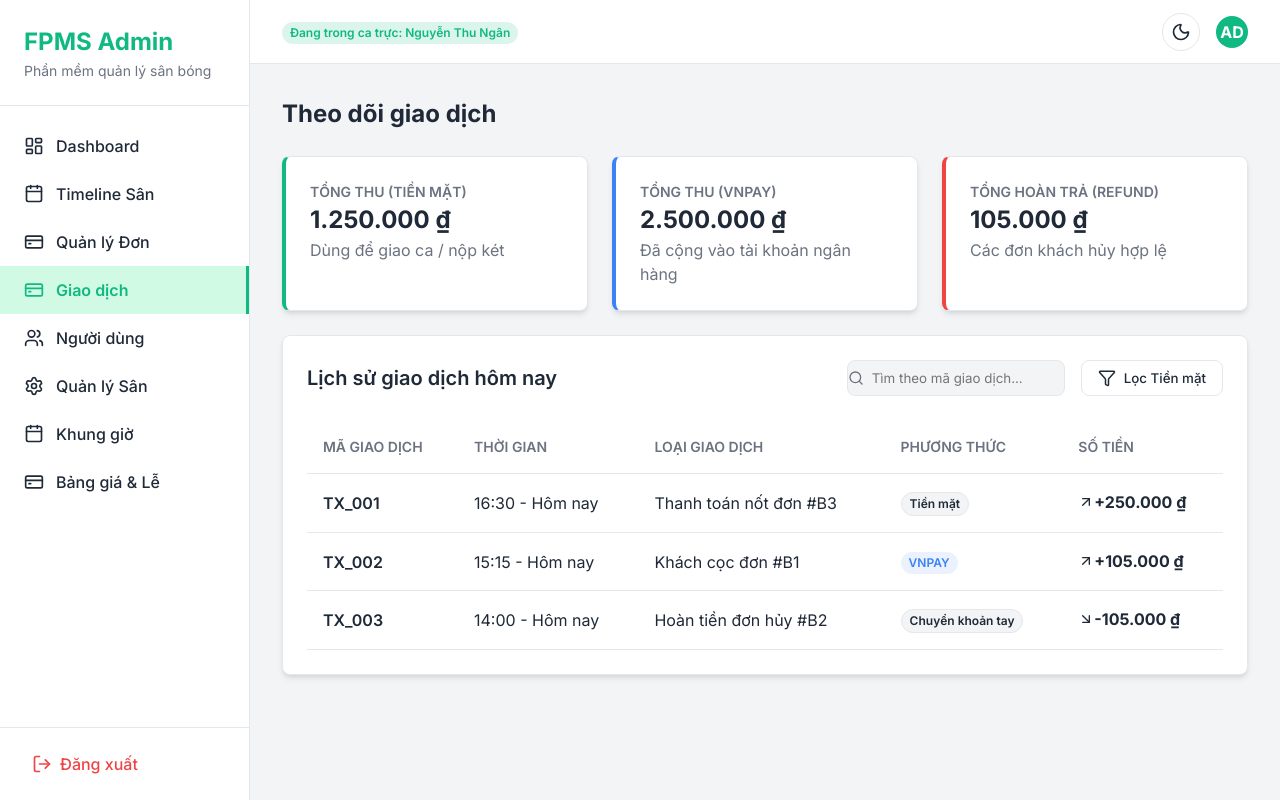
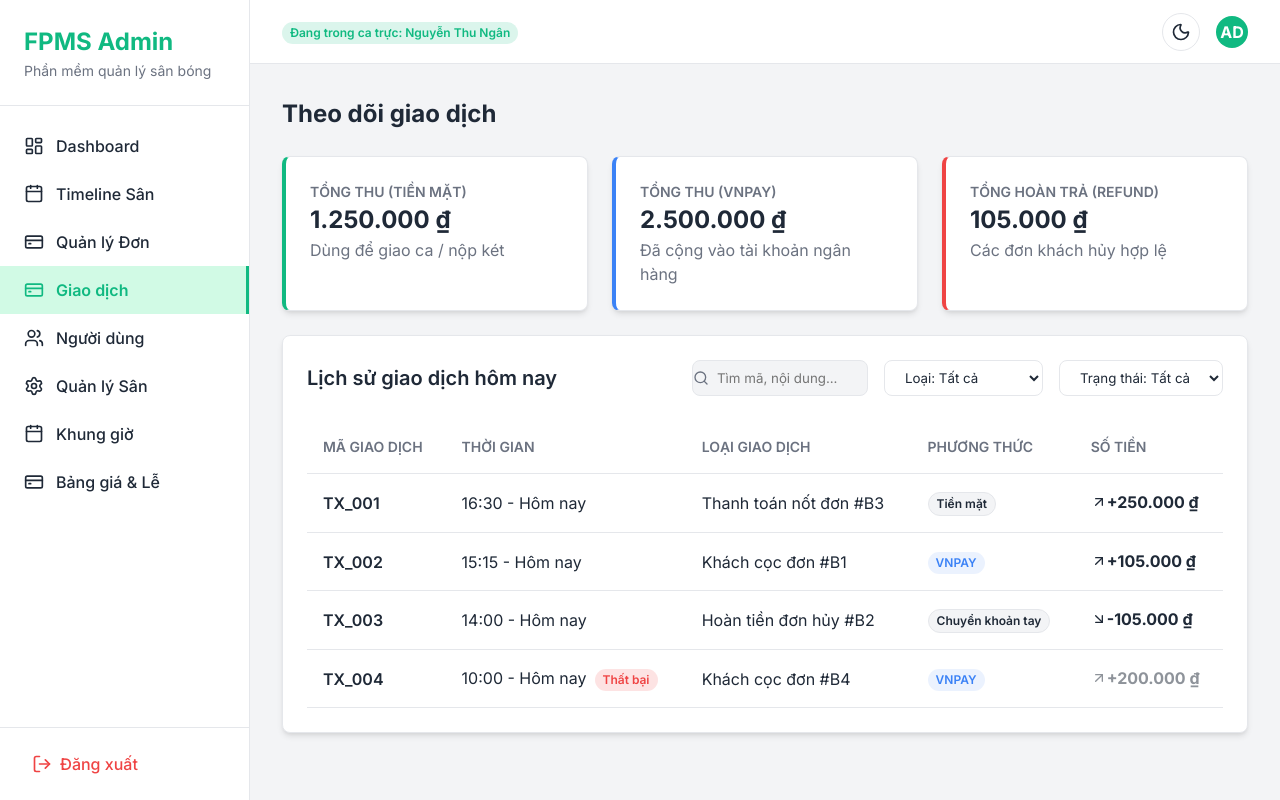
Before and after one commit to ngkhson/FPMS_Design, a React (Vite) app in the folder frontend/: page /admin/transactions in a window 1280 px wide. Built offline with nearby package versions, Linux system fonts and the light colour scheme.

Commit message:
add filter

```diff
--- a/frontend/src/pages/MyBookings.tsx
+++ b/frontend/src/pages/MyBookings.tsx
@@ -1,8 +1,11 @@
-import React from 'react';
+import React, { useState } from 'react';
 import { mockBookings, mockPitches, mockTimeSlots } from '../mocks/mockData';
 import { Search } from 'lucide-react';
 
 const MyBookings: React.FC = () => {
+  const [activeTab, setActiveTab] = useState('ALL'); // ALL, UPCOMING, HISTORY
+  const [searchTerm, setSearchTerm] = useState('');
+
   const formatPrice = (price: number) => {
     return new Intl.NumberFormat('vi-VN', { style: 'currency', currency: 'VND' }).format(price);
   };
@@ -18,6 +21,16 @@ const MyBookings: React.FC = () => {
     }
   };
 
+  const filteredBookings = mockBookings.filter(b => {
+    if (activeTab === 'UPCOMING' && b.status !== 'CONFIRMED' && b.status !== 'IN_PROGRESS' && b.status !== 'PENDING_CANCEL') return false;
+    if (activeTab === 'HISTORY' && b.status !== 'COMPLETED' && b.status !== 'CANCELLED') return false;
+
+    if (searchTerm) {
+      if (!b.id.toLowerCase().includes(searchTerm.toLowerCase())) return false;
+    }
+    return true;
+  });
+
   return (
     <div>
       <h1 className="text-2xl font-bold mb-6">Đơn đặt sân của tôi</h1>
@@ -25,16 +38,36 @@ const MyBookings: React.FC = () => {
       <div className="card mb-6">
         <div className="flex items-center justify-between mb-4">
           <div className="flex gap-4">
-            <button className="font-semibold px-4 py-2" style={{ borderBottom: '2px solid var(--color-primary)', color: 'var(--color-primary)' }}>Tất cả</button>
-            <button className="font-semibold px-4 py-2 text-muted hover:text-base transition">Sắp tới</button>
-            <button className="font-semibold px-4 py-2 text-muted hover:text-base transition">Lịch sử</button>
+            <button
+              className={`font-semibold px-4 py-2 ${activeTab === 'ALL' ? '' : 'text-muted hover:text-base transition'}`}
+              style={activeTab === 'ALL' ? { borderBottom: '2px solid var(--color-primary)', color: 'var(--color-primary)' } : {}}
+              onClick={() => setActiveTab('ALL')}
+            >
+              Tất cả
+            </button>
+            <button
+              className={`font-semibold px-4 py-2 ${activeTab === 'UPCOMING' ? '' : 'text-muted hover:text-base transition'}`}
+              style={activeTab === 'UPCOMING' ? { borderBottom: '2px solid var(--color-primary)', color: 'var(--color-primary)' } : {}}
+              onClick={() => setActiveTab('UPCOMING')}
+            >
+              Sắp tới
+            </button>
+            <button
+              className={`font-semibold px-4 py-2 ${activeTab === 'HISTORY' ? '' : 'text-muted hover:text-base transition'}`}
+              style={activeTab === 'HISTORY' ? { borderBottom: '2px solid var(--color-primary)', color: 'var(--color-primary)' } : {}}
+              onClick={() => setActiveTab('HISTORY')}
+            >
+              Lịch sử
+            </button>
           </div>
 
           <div className="flex items-center gap-2 px-3 py-2" style={{ border: '1px solid var(--color-border)', borderRadius: 'var(--radius-md)', backgroundColor: 'var(--color-bg-base)' }}>
             <Search size={16} className="text-muted" />
             <input
               type="text"
-              placeholder="Tìm kiếm..."
+              placeholder="Tìm theo mã đơn..."
+              value={searchTerm}
+              onChange={(e) => setSearchTerm(e.target.value)}
               style={{ background: 'transparent', border: 'none', outline: 'none', color: 'var(--color-text-base)', fontFamily: 'inherit' }}
             />
           </div>
@@ -53,7 +86,7 @@ const MyBookings: React.FC = () => {
               </tr>
             </thead>
             <tbody>
-              {mockBookings.map((booking) => {
+              {filteredBookings.map((booking) => {
                 const pitch = mockPitches.find(p => p.id === booking.pitchId);
                 const slot = mockTimeSlots.find(t => t.id === booking.timeSlotId);
 
--- a/frontend/src/pages/admin/AdminBookings.tsx
+++ b/frontend/src/pages/admin/AdminBookings.tsx
@@ -4,6 +4,8 @@ import { Search, Filter, Calendar } from 'lucide-react';
 
 const AdminBookings: React.FC = () => {
   const [activeTab, setActiveTab] = useState('ALL'); // ALL, PENDING_CANCEL, IN_PROGRESS
+  const [searchTerm, setSearchTerm] = useState('');
+  const [pitchFilter, setPitchFilter] = useState('ALL');
 
   const formatPrice = (price: number) => {
     return new Intl.NumberFormat('vi-VN', { style: 'currency', currency: 'VND' }).format(price);
@@ -21,9 +23,24 @@ const AdminBookings: React.FC = () => {
   };
 
   const filteredBookings = mockBookings.filter(b => {
-    if (activeTab === 'ALL') return true;
-    if (activeTab === 'PENDING_CANCEL') return b.status === 'PENDING_CANCEL';
-    if (activeTab === 'IN_PROGRESS') return b.status === 'IN_PROGRESS';
+    // Tab Filter
+    if (activeTab === 'PENDING_CANCEL' && b.status !== 'PENDING_CANCEL') return false;
+    if (activeTab === 'IN_PROGRESS' && b.status !== 'IN_PROGRESS') return false;
+
+    // Search Filter
+    if (searchTerm) {
+      const term = searchTerm.toLowerCase();
+      if (!b.id.toLowerCase().includes(term) && !b.customerName.toLowerCase().includes(term)) {
+        return false;
+      }
+    }
+
+    // Pitch Type Filter
+    if (pitchFilter !== 'ALL') {
+      const pitch = mockPitches.find(p => p.id === b.pitchId);
+      if (pitch?.type !== pitchFilter) return false;
+    }
+
     return true;
   });
 
@@ -60,10 +77,31 @@ const AdminBookings: React.FC = () => {
 
           <div className="flex gap-4">
             <div className="flex items-center gap-2 px-3 py-2" style={{ border: '1px solid var(--color-border)', borderRadius: 'var(--radius-md)', backgroundColor: 'var(--color-bg-base)' }}>
+              <Search size={16} className="text-muted" />
+              <input
+                type="text"
+                placeholder="Tìm mã đơn, tên khách..."
+                value={searchTerm}
+                onChange={(e) => setSearchTerm(e.target.value)}
+                style={{ background: 'transparent', border: 'none', outline: 'none', color: 'var(--color-text-base)', fontFamily: 'inherit', width: '180px' }}
+              />
+            </div>
+
+            <select
+              className="btn btn-secondary"
+              style={{ fontWeight: 'normal', fontFamily: 'inherit', outline: 'none', border: '1px solid var(--color-border)' }}
+              value={pitchFilter}
+              onChange={(e) => setPitchFilter(e.target.value)}
+            >
+              <option value="ALL">Loại sân: Tất cả</option>
+              <option value="5">Sân 5 người</option>
+              <option value="7">Sân 7 người</option>
+            </select>
+
+            <div className="flex items-center gap-2 px-3 py-2" style={{ border: '1px solid var(--color-border)', borderRadius: 'var(--radius-md)', backgroundColor: 'var(--color-bg-base)' }}>
               <Calendar size={16} className="text-muted" />
               <input type="date" style={{ background: 'transparent', border: 'none', outline: 'none', color: 'var(--color-text-base)', fontFamily: 'inherit' }} />
             </div>
-            <button className="btn btn-secondary"><Filter size={18} /> Lọc</button>
           </div>
         </div>
 
--- a/frontend/src/pages/admin/AdminPitches.tsx
+++ b/frontend/src/pages/admin/AdminPitches.tsx
@@ -1,8 +1,18 @@
-import React from 'react';
+import React, { useState } from 'react';
 import { Search, Plus, Edit, Settings } from 'lucide-react';
 import { mockPitches } from '../../mocks/mockData';
 
 const AdminPitches: React.FC = () => {
+  const [searchTerm, setSearchTerm] = useState('');
+  const [typeFilter, setTypeFilter] = useState('ALL');
+  const [statusFilter, setStatusFilter] = useState('ALL');
+
+  const filteredPitches = mockPitches.filter(pitch => {
+    if (searchTerm && !pitch.name.toLowerCase().includes(searchTerm.toLowerCase())) return false;
+    if (typeFilter !== 'ALL' && pitch.type !== typeFilter) return false;
+    if (statusFilter !== 'ALL' && pitch.status !== statusFilter) return false;
+    return true;
+  });
   return (
     <div>
       <div className="flex justify-between items-center mb-6">
@@ -14,19 +24,19 @@ const AdminPitches: React.FC = () => {
         <div className="flex justify-between items-center mb-6">
           <div className="flex items-center gap-2 px-3 py-2" style={{ border: '1px solid var(--color-border)', borderRadius: 'var(--radius-md)', backgroundColor: 'var(--color-bg-base)', width: '300px' }}>
             <Search size={16} className="text-muted" />
-            <input type="text" placeholder="Tìm theo tên sân..." style={{ background: 'transparent', border: 'none', outline: 'none', color: 'var(--color-text-base)', fontFamily: 'inherit', width: '100%' }} />
+            <input type="text" placeholder="Tìm theo tên sân..." value={searchTerm} onChange={(e) => setSearchTerm(e.target.value)} style={{ background: 'transparent', border: 'none', outline: 'none', color: 'var(--color-text-base)', fontFamily: 'inherit', width: '100%' }} />
           </div>
 
           <div className="flex gap-2">
-            <select className="px-3 py-2" style={{ border: '1px solid var(--color-border)', borderRadius: 'var(--radius-md)', backgroundColor: 'var(--color-bg-base)', color: 'var(--color-text-base)', outline: 'none' }}>
-              <option>Tất cả loại sân</option>
-              <option>Sân 5 người</option>
-              <option>Sân 7 người</option>
+            <select className="px-3 py-2" value={typeFilter} onChange={(e) => setTypeFilter(e.target.value)} style={{ border: '1px solid var(--color-border)', borderRadius: 'var(--radius-md)', backgroundColor: 'var(--color-bg-base)', color: 'var(--color-text-base)', outline: 'none' }}>
+              <option value="ALL">Tất cả loại sân</option>
+              <option value="5">Sân 5 người</option>
+              <option value="7">Sân 7 người</option>
             </select>
-            <select className="px-3 py-2" style={{ border: '1px solid var(--color-border)', borderRadius: 'var(--radius-md)', backgroundColor: 'var(--color-bg-base)', color: 'var(--color-text-base)', outline: 'none' }}>
-              <option>Tất cả trạng thái</option>
-              <option>Đang hoạt động (AVAILABLE)</option>
-              <option>Bảo trì (MAINTENANCE)</option>
+            <select className="px-3 py-2" value={statusFilter} onChange={(e) => setStatusFilter(e.target.value)} style={{ border: '1px solid var(--color-border)', borderRadius: 'var(--radius-md)', backgroundColor: 'var(--color-bg-base)', color: 'var(--color-text-base)', outline: 'none' }}>
+              <option value="ALL">Tất cả trạng thái</option>
+              <option value="AVAILABLE">Đang hoạt động (AVAILABLE)</option>
+              <option value="MAINTENANCE">Bảo trì (MAINTENANCE)</option>
             </select>
           </div>
         </div>
@@ -42,7 +52,7 @@ const AdminPitches: React.FC = () => {
               </tr>
             </thead>
             <tbody>
-              {mockPitches.map((pitch) => (
+              {filteredPitches.map((pitch) => (
                 <tr key={pitch.id} style={{ borderBottom: '1px solid var(--color-border)' }}>
                   <td className="p-4 font-semibold">
                     {pitch.name}
--- a/frontend/src/pages/admin/AdminTransactions.tsx
+++ b/frontend/src/pages/admin/AdminTransactions.tsx
@@ -1,7 +1,26 @@
-import React from 'react';
+import React, { useState } from 'react';
 import { Search, Filter, ArrowUpRight, ArrowDownRight } from 'lucide-react';
 
 const AdminTransactions: React.FC = () => {
+  const [searchTerm, setSearchTerm] = useState('');
+  const [typeFilter, setTypeFilter] = useState('ALL');
+  const [statusFilter, setStatusFilter] = useState('ALL');
+
+  const mockTransactions = [
+    { id: 'TX_001', time: '16:30 - Hôm nay', desc: 'Thanh toán nốt đơn #B3', method: 'Tiền mặt', amount: 250000, type: 'IN', status: 'SUCCESS' },
+    { id: 'TX_002', time: '15:15 - Hôm nay', desc: 'Khách cọc đơn #B1', method: 'VNPAY', amount: 105000, type: 'IN', status: 'SUCCESS' },
+    { id: 'TX_003', time: '14:00 - Hôm nay', desc: 'Hoàn tiền đơn hủy #B2', method: 'Chuyển khoản tay', amount: 105000, type: 'OUT', status: 'SUCCESS' },
+    { id: 'TX_004', time: '10:00 - Hôm nay', desc: 'Khách cọc đơn #B4', method: 'VNPAY', amount: 200000, type: 'IN', status: 'FAILED' },
+  ];
+
+  const filteredTransactions = mockTransactions.filter(tx => {
+    if (searchTerm && !tx.id.toLowerCase().includes(searchTerm.toLowerCase()) && !tx.desc.toLowerCase().includes(searchTerm.toLowerCase())) {
+      return false;
+    }
+    if (typeFilter !== 'ALL' && tx.type !== typeFilter) return false;
+    if (statusFilter !== 'ALL' && tx.status !== statusFilter) return false;
+    return true;
+  });
   const formatPrice = (price: number) => {
     return new Intl.NumberFormat('vi-VN', { style: 'currency', currency: 'VND' }).format(price);
   };
@@ -38,9 +57,36 @@ const AdminTransactions: React.FC = () => {
           <div className="flex gap-4">
             <div className="flex items-center gap-2 px-3 py-2" style={{ border: '1px solid var(--color-border)', borderRadius: 'var(--radius-md)', backgroundColor: 'var(--color-bg-base)' }}>
               <Search size={16} className="text-muted" />
-              <input type="text" placeholder="Tìm theo mã giao dịch..." style={{ background: 'transparent', border: 'none', outline: 'none', color: 'var(--color-text-base)', fontFamily: 'inherit' }} />
+              <input
+                type="text"
+                placeholder="Tìm mã, nội dung..."
+                value={searchTerm}
+                onChange={(e) => setSearchTerm(e.target.value)}
+                style={{ background: 'transparent', border: 'none', outline: 'none', color: 'var(--color-text-base)', fontFamily: 'inherit', width: '150px' }}
+              />
             </div>
-            <button className="btn btn-secondary"><Filter size={18} /> Lọc Tiền mặt</button>
+
+            <select
+              className="btn btn-secondary"
+              style={{ fontWeight: 'normal', fontFamily: 'inherit', outline: 'none', border: '1px solid var(--color-border)' }}
+              value={typeFilter}
+              onChange={(e) => setTypeFilter(e.target.value)}
+            >
+              <option value="ALL">Loại: Tất cả</option>
+              <option value="IN">Tiền thu (IN)</option>
+              <option value="OUT">Tiền hoàn (OUT)</option>
+            </select>
+
+            <select
+              className="btn btn-secondary"
+              style={{ fontWeight: 'normal', fontFamily: 'inherit', outline: 'none', border: '1px solid var(--color-border)' }}
+              value={statusFilter}
+              onChange={(e) => setStatusFilter(e.target.value)}
+            >
+              <option value="ALL">Trạng thái: Tất cả</option>
+              <option value="SUCCESS">Thành công</option>
+              <option value="FAILED">Thất bại</option>
+            </select>
           </div>
         </div>
 
@@ -56,33 +102,25 @@ const AdminTransactions: React.FC = () => {
               </tr>
             </thead>
             <tbody>
-              <tr style={{ borderBottom: '1px solid var(--color-border)' }}>
-                <td className="p-4 font-semibold">TX_001</td>
-                <td className="p-4">16:30 - Hôm nay</td>
-                <td className="p-4">Thanh toán nốt đơn #B3</td>
-                <td className="p-4"><span className="badge" style={{ backgroundColor: 'var(--color-bg-base)', border: '1px solid var(--color-border)' }}>Tiền mặt</span></td>
-                <td className="p-4 font-bold text-success text-right flex items-center justify-end gap-1">
-                  <ArrowUpRight size={16} /> +{formatPrice(250000)}
-                </td>
-              </tr>
-              <tr style={{ borderBottom: '1px solid var(--color-border)' }}>
-                <td className="p-4 font-semibold">TX_002</td>
-                <td className="p-4">15:15 - Hôm nay</td>
-                <td className="p-4">Khách cọc đơn #B1</td>
-                <td className="p-4"><span className="badge badge-secondary" style={{ backgroundColor: 'rgba(59, 130, 246, 0.1)', color: 'var(--color-secondary)' }}>VNPAY</span></td>
-                <td className="p-4 font-bold text-success text-right flex items-center justify-end gap-1">
-                  <ArrowUpRight size={16} /> +{formatPrice(105000)}
-                </td>
-              </tr>
-              <tr style={{ borderBottom: '1px solid var(--color-border)' }}>
-                <td className="p-4 font-semibold">TX_003</td>
-                <td className="p-4">14:00 - Hôm nay</td>
-                <td className="p-4">Hoàn tiền đơn hủy #B2</td>
-                <td className="p-4"><span className="badge" style={{ backgroundColor: 'var(--color-bg-base)', border: '1px solid var(--color-border)' }}>Chuyển khoản tay</span></td>
-                <td className="p-4 font-bold text-danger text-right flex items-center justify-end gap-1">
-                  <ArrowDownRight size={16} /> -{formatPrice(105000)}
-                </td>
-              </tr>
+              {filteredTransactions.map(tx => (
+                <tr key={tx.id} style={{ borderBottom: '1px solid var(--color-border)' }}>
+                  <td className="p-4 font-semibold">{tx.id}</td>
+                  <td className="p-4">
+                    {tx.time}
+                    {tx.status === 'FAILED' && <span className="badge badge-danger ml-2" style={{ marginLeft: '8px' }}>Thất bại</span>}
+                  </td>
+                  <td className="p-4">{tx.desc}</td>
+                  <td className="p-4">
+                    <span className={`badge ${tx.method === 'VNPAY' ? 'badge-secondary' : ''}`} style={tx.method === 'VNPAY' ? { backgroundColor: 'rgba(59, 130, 246, 0.1)', color: 'var(--color-secondary)' } : { backgroundColor: 'var(--color-bg-base)', border: '1px solid var(--color-border)' }}>
+                      {tx.method}
+                    </span>
+                  </td>
+                  <td className={`p-4 font-bold text-right flex items-center justify-end gap-1 ${tx.type === 'IN' ? 'text-success' : 'text-danger'} ${tx.status === 'FAILED' ? 'opacity-50' : ''}`} style={tx.status === 'FAILED' ? { opacity: 0.5 } : {}}>
+                    {tx.type === 'IN' ? <ArrowUpRight size={16} /> : <ArrowDownRight size={16} />}
+                    {tx.type === 'IN' ? '+' : '-'}{formatPrice(tx.amount)}
+                  </td>
+                </tr>
+              ))}
             </tbody>
           </table>
         </div>
--- a/frontend/src/pages/admin/AdminUsers.tsx
+++ b/frontend/src/pages/admin/AdminUsers.tsx
@@ -1,13 +1,28 @@
-import React from 'react';
+import React, { useState } from 'react';
 import { Search, MoreVertical, Shield, ShieldAlert, UserX, UserCheck } from 'lucide-react';
 
 const AdminUsers: React.FC = () => {
+  const [searchTerm, setSearchTerm] = useState('');
+  const [roleFilter, setRoleFilter] = useState('ALL');
+  const [statusFilter, setStatusFilter] = useState('ALL');
   const users = [
     { id: 'U001', name: 'Nguyễn Văn A', email: 'nguyenvana@gmail.com', phone: '0987654321', role: 'CUSTOMER', status: 'ACTIVE' },
     { id: 'U002', name: 'Trần Thị B', email: 'tranthib@gmail.com', phone: '0912345678', role: 'CUSTOMER', status: 'LOCKED' },
     { id: 'U003', name: 'Nguyễn Thu Ngân', email: 'ngan.staff@fpms.com', phone: '0909090909', role: 'STAFF', status: 'ACTIVE' },
     { id: 'U004', name: 'Phạm Minh Admin', email: 'admin@fpms.com', phone: '0888888888', role: 'ADMIN', status: 'ACTIVE' },
   ];
+
+  const filteredUsers = users.filter(u => {
+    if (searchTerm) {
+      const term = searchTerm.toLowerCase();
+      if (!u.name.toLowerCase().includes(term) && !u.email.toLowerCase().includes(term) && !u.phone.includes(term)) {
+        return false;
+      }
+    }
+    if (roleFilter !== 'ALL' && u.role !== roleFilter) return false;
+    if (statusFilter !== 'ALL' && u.status !== statusFilter) return false;
+    return true;
+  });
 
   return (
     <div>
@@ -20,15 +35,21 @@ const AdminUsers: React.FC = () => {
         <div className="flex justify-between items-center mb-6">
           <div className="flex items-center gap-2 px-3 py-2" style={{ border: '1px solid var(--color-border)', borderRadius: 'var(--radius-md)', backgroundColor: 'var(--color-bg-base)', width: '300px' }}>
             <Search size={16} className="text-muted" />
-            <input type="text" placeholder="Tìm theo tên, email, sđt..." style={{ background: 'transparent', border: 'none', outline: 'none', color: 'var(--color-text-base)', fontFamily: 'inherit', width: '100%' }} />
+            <input type="text" placeholder="Tìm theo tên, email, sđt..." value={searchTerm} onChange={(e) => setSearchTerm(e.target.value)} style={{ background: 'transparent', border: 'none', outline: 'none', color: 'var(--color-text-base)', fontFamily: 'inherit', width: '100%' }} />
           </div>
 
-          <div className="flex gap-2">
-            <select className="px-3 py-2" style={{ border: '1px solid var(--color-border)', borderRadius: 'var(--radius-md)', backgroundColor: 'var(--color-bg-base)', color: 'var(--color-text-base)', outline: 'none' }}>
-              <option>Tất cả vai trò</option>
-              <option>ADMIN</option>
-              <option>STAFF</option>
-              <option>CUSTOMER</option>
+          <div className="flex gap-4">
+            <select className="px-3 py-2" value={roleFilter} onChange={(e) => setRoleFilter(e.target.value)} style={{ border: '1px solid var(--color-border)', borderRadius: 'var(--radius-md)', backgroundColor: 'var(--color-bg-base)', color: 'var(--color-text-base)', outline: 'none' }}>
+              <option value="ALL">Tất cả vai trò</option>
+              <option value="ADMIN">ADMIN</option>
+              <option value="STAFF">STAFF</option>
+              <option value="CUSTOMER">CUSTOMER</option>
+            </select>
+
+            <select className="px-3 py-2" value={statusFilter} onChange={(e) => setStatusFilter(e.target.value)} style={{ border: '1px solid var(--color-border)', borderRadius: 'var(--radius-md)', backgroundColor: 'var(--color-bg-base)', color: 'var(--color-text-base)', outline: 'none' }}>
+              <option value="ALL">Tất cả trạng thái</option>
+              <option value="ACTIVE">Đang hoạt động</option>
+              <option value="LOCKED">Đã khóa</option>
             </select>
           </div>
         </div>
@@ -45,7 +66,7 @@ const AdminUsers: React.FC = () => {
               </tr>
             </thead>
             <tbody>
-              {users.map((user) => (
+              {filteredUsers.map((user) => (
                 <tr key={user.id} style={{ borderBottom: '1px solid var(--color-border)' }}>
                   <td className="p-4">
                     <div className="font-semibold">{user.name}</div>
```
